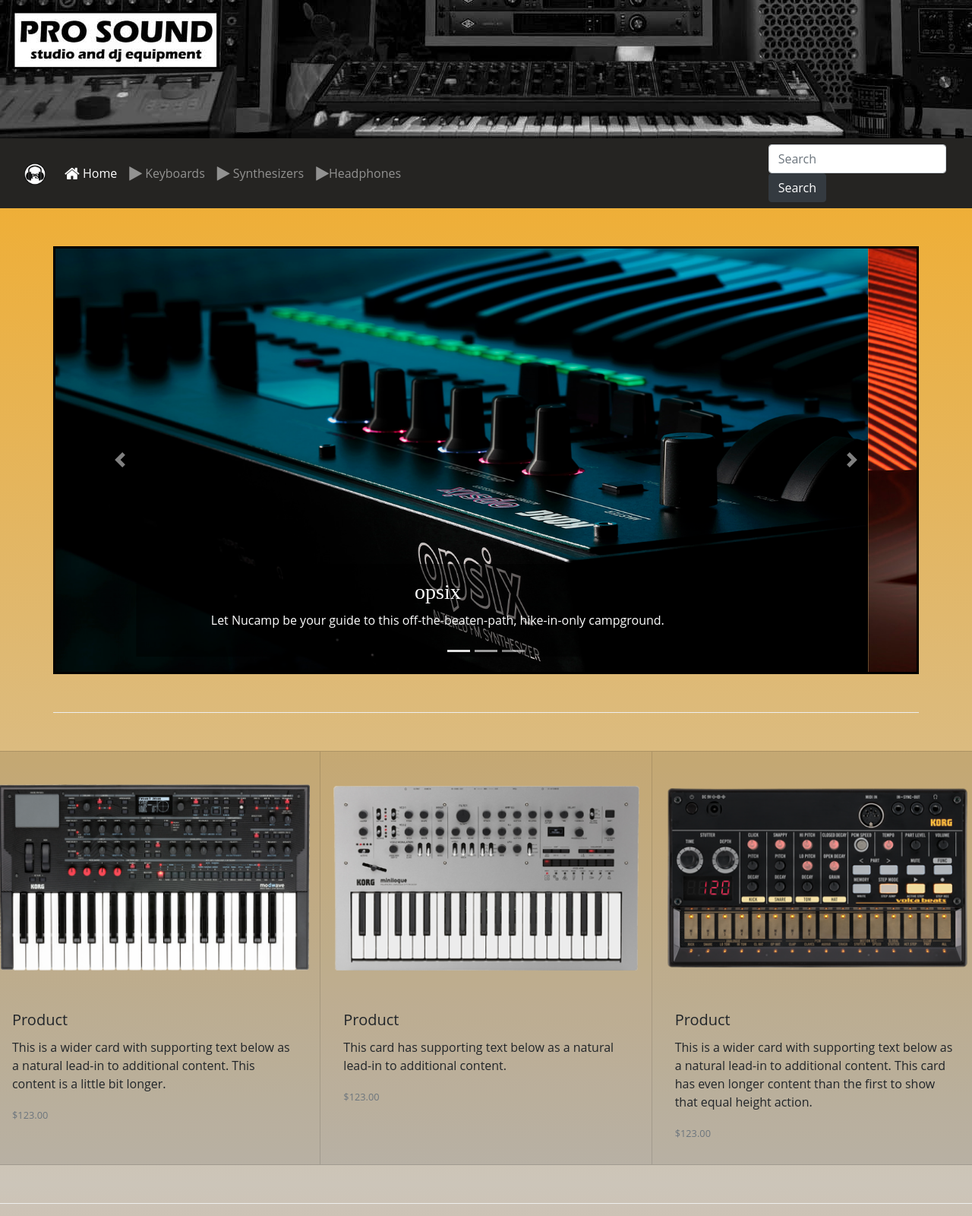
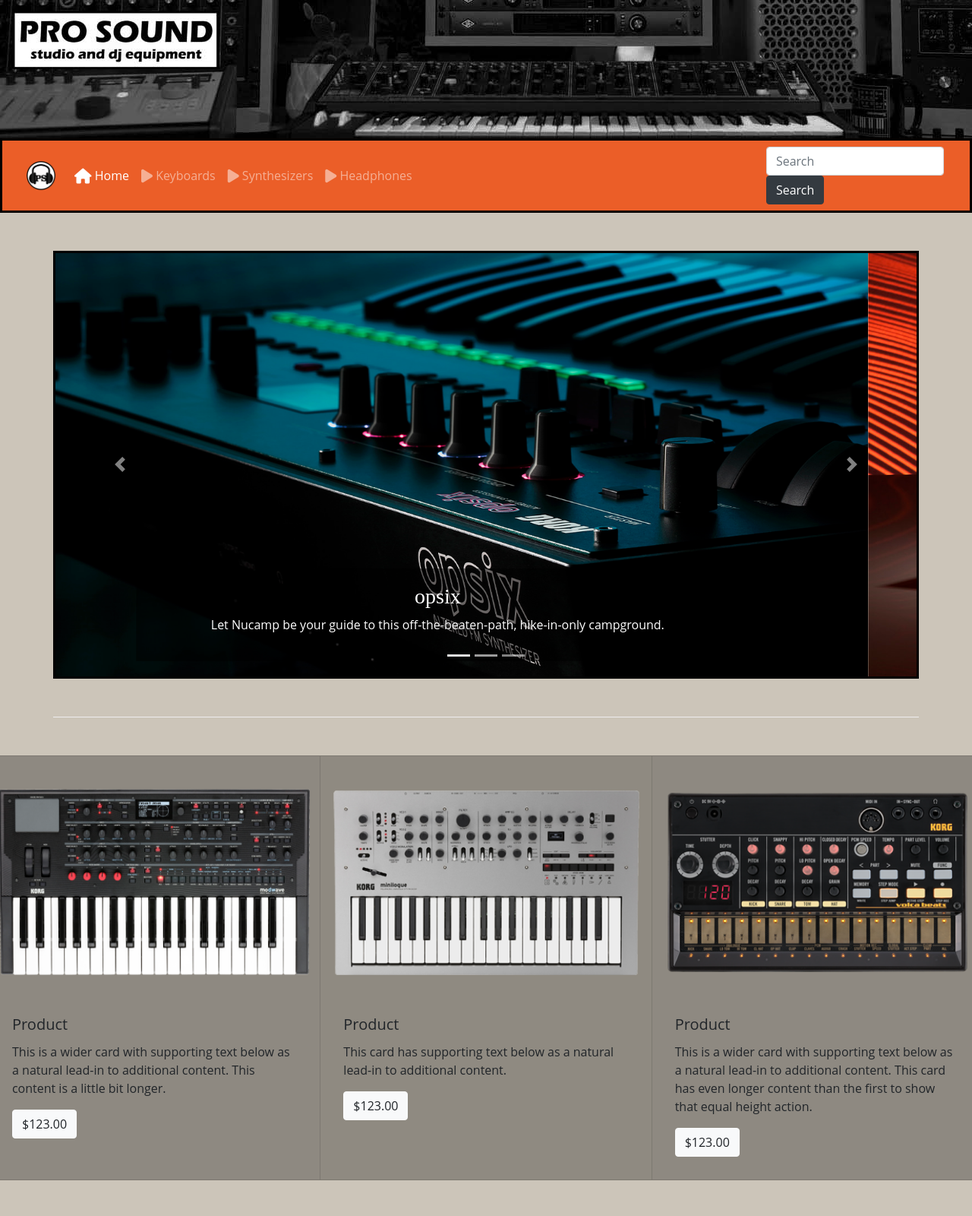
Before and after one commit to drewell7/profile-project, a website: page index.html in a window 1280 px wide. Shown: the top 1600 px of the page at 76% size. Drawn offline with nearby package versions, Linux system fonts and the light colour scheme.

Commit message:
navbar work

```diff
--- a/css/styles.css
+++ b/css/styles.css
@@ -1,6 +1,6 @@
 body {
     font-family: "Open Sans", sans-serif;
-    background-image: linear-gradient(#f6aa1c, #ccc5b9, #eb5e28);
+    background-color: #ccc5b9;
 }
 
 h1, h2, h3 {
@@ -34,7 +34,8 @@
 }
 
 .navbar {
-    background-color: #252422;
+    background-color: #eb5e28;
+    border: solid black;
 }
 
 a, a:hover {
@@ -59,5 +60,5 @@
 
 .card {
     padding: 10px;
-    background:rgba(0, 0, 0, 0.1);
+    background:rgba(0, 0, 0, 0.3);
 }
--- a/index.html
+++ b/index.html
@@ -12,11 +12,12 @@
     <link rel="stylesheet" href="node_modules/bootstrap/dist/css/bootstrap.min.css" />
     <link rel="stylesheet" href="node_modules/bootstrap-social/bootstrap-social.css" />
     <link rel="stylesheet" href="node_modules/font-awesome/css/font-awesome.min.css" />
+    <script src="https://kit.fontawesome.com/7c48a8a3c7.js" crossorigin="anonymous"></script>
     <link rel="stylesheet" href="css/styles.css" />
     <!-- endbuild -->
 
 
-<title>NuCamp: A Better Way To Camp</title>
+<title>Pro Sound studio and dj equipment</title>
 </head>
 
 
@@ -33,8 +34,8 @@
 
 
     <nav class="navbar navbar-expand-sm navbar-dark sticky-top">
-        <div class="container">
-            <a class="navbar-brand" href="#"><img src="img/logo.png" height="30" width="30" /></a>
+        <div class="container container-fluid">
+            <a class="navbar-brand" href="#"><img src="img/logo.png" height="40" width="40" /></a>
             <button class="navbar-toggler" type="button" data-toggle="collapse" data-target="#nucampNavbar">
                 <span class="navbar-toggler-icon"></span>
             </button>
@@ -46,13 +47,13 @@
                             Keyboards</a></li>
                     <li class="nav-item"><a class="nav-link" href="#"><i class="fa fa-play fa-lg"></i> Synthesizers</a></li>
                     <li class="nav-item"><a class="nav-link" href="contactus.html"><i
-                                class="fa fa-play fa-lg"></i>Headphones</a></li>
+                                class="fa fa-play fa-lg"></i> Headphones</a></li>
                 </ul>
-            </li>
+
         </div>
-    </span>
+
 </div>
-</div>
+
 
           <form class="form-inline my-2 my-lg-0">
             <input class="form-control mr-sm-2" type="search" placeholder="Search" aria-label="Search">
@@ -63,7 +64,7 @@
 
 
 
-    <div class="container">
+    <div class="container container-fluid">
 
         <div class="row row-content">
             <div class="mx-auto">
@@ -106,7 +107,7 @@
                     </a>
 
 
-                        </button>
+
 
                     </div>
                 </div>
@@ -120,7 +121,7 @@
                   <div class="card-body">
                     <h5 class="card-title">Product</h5>
                     <p class="card-text">This is a wider card with supporting text below as a natural lead-in to additional content. This content is a little bit longer.</p>
-                    <p class="card-text"><small class="text-muted">$123.00</small></p>
+                    <button type="button" class="btn btn-light">$123.00</button>
                   </div>
                 </div>
                 <div class="card">
@@ -128,7 +129,7 @@
                   <div class="card-body">
                     <h5 class="card-title">Product</h5>
                     <p class="card-text">This card has supporting text below as a natural lead-in to additional content.</p>
-                    <p class="card-text"><small class="text-muted">$123.00</small></p>
+                    <button type="button" class="btn btn-light">$123.00</button>
                   </div>
                 </div>
                 <div class="card">
@@ -136,7 +137,7 @@
                   <div class="card-body">
                     <h5 class="card-title">Product</h5>
                     <p class="card-text">This is a wider card with supporting text below as a natural lead-in to additional content. This card has even longer content than the first to show that equal height action.</p>
-                    <p class="card-text"><small class="text-muted">$123.00</small></p>
+                    <button type="button" class="btn btn-light">$123.00</button>
                   </div>
                 </div>
               </div>
@@ -149,7 +150,7 @@
                   <div class="card-body">
                     <h5 class="card-title">Product</h5>
                     <p class="card-text">This is a wider card with supporting text below as a natural lead-in to additional content. This content is a little bit longer.</p>
-                    <p class="card-text"><small class="text-muted">$123.00</small></p>
+                    <button type="button" class="btn btn-light">$123.00</button>
                   </div>
                 </div>
                 <div class="card">
@@ -157,7 +158,7 @@
                   <div class="card-body">
                     <h5 class="card-title">Product</h5>
                     <p class="card-text">This card has supporting text below as a natural lead-in to additional content.</p>
-                    <p class="card-text"><small class="text-muted">$123.00</small></p>
+                    <button type="button" class="btn btn-light">$123.00</button>
                   </div>
                 </div>
                 <div class="card">
@@ -165,7 +166,7 @@
                   <div class="card-body">
                     <h5 class="card-title">Product</h5>
                     <p class="card-text">This is a wider card with supporting text below as a natural lead-in to additional content. This card has even longer content than the first to show that equal height action.</p>
-                    <p class="card-text"><small class="text-muted">$123.00</small></p>
+                    <button type="button" class="btn btn-light">$123.00</button>
                   </div>
                 </div>
               </div>
@@ -178,7 +179,7 @@
                   <div class="card-body">
                     <h5 class="card-title">Product</h5>
                     <p class="card-text">This is a wider card with supporting text below as a natural lead-in to additional content. This content is a little bit longer.</p>
-                    <p class="card-text"><small class="text-muted">$123.00</small></p>
+                    <button type="button" class="btn btn-light">$123.00</button>
                   </div>
                 </div>
                 <div class="card">
@@ -186,7 +187,7 @@
                   <div class="card-body">
                     <h5 class="card-title">Product</h5>
                     <p class="card-text">This card has supporting text below as a natural lead-in to additional content.</p>
-                    <p class="card-text"><small class="text-muted">$123.00</small></p>
+                    <button type="button" class="btn btn-light">$123.00</button>
                   </div>
                 </div>
                 <div class="card">
@@ -194,7 +195,7 @@
                   <div class="card-body">
                     <h5 class="card-title">Product</h5>
                     <p class="card-text">This is a wider card with supporting text below as a natural lead-in to additional content. This card has even longer content than the first to show that equal height action.</p>
-                    <p class="card-text"><small class="text-muted">$123.00</small></p>
+                    <button type="button" class="btn btn-light">$123.00</button>
                   </div>
                 </div>
               </div>
```
Also changed, not shown: js/scripts.js (added).
